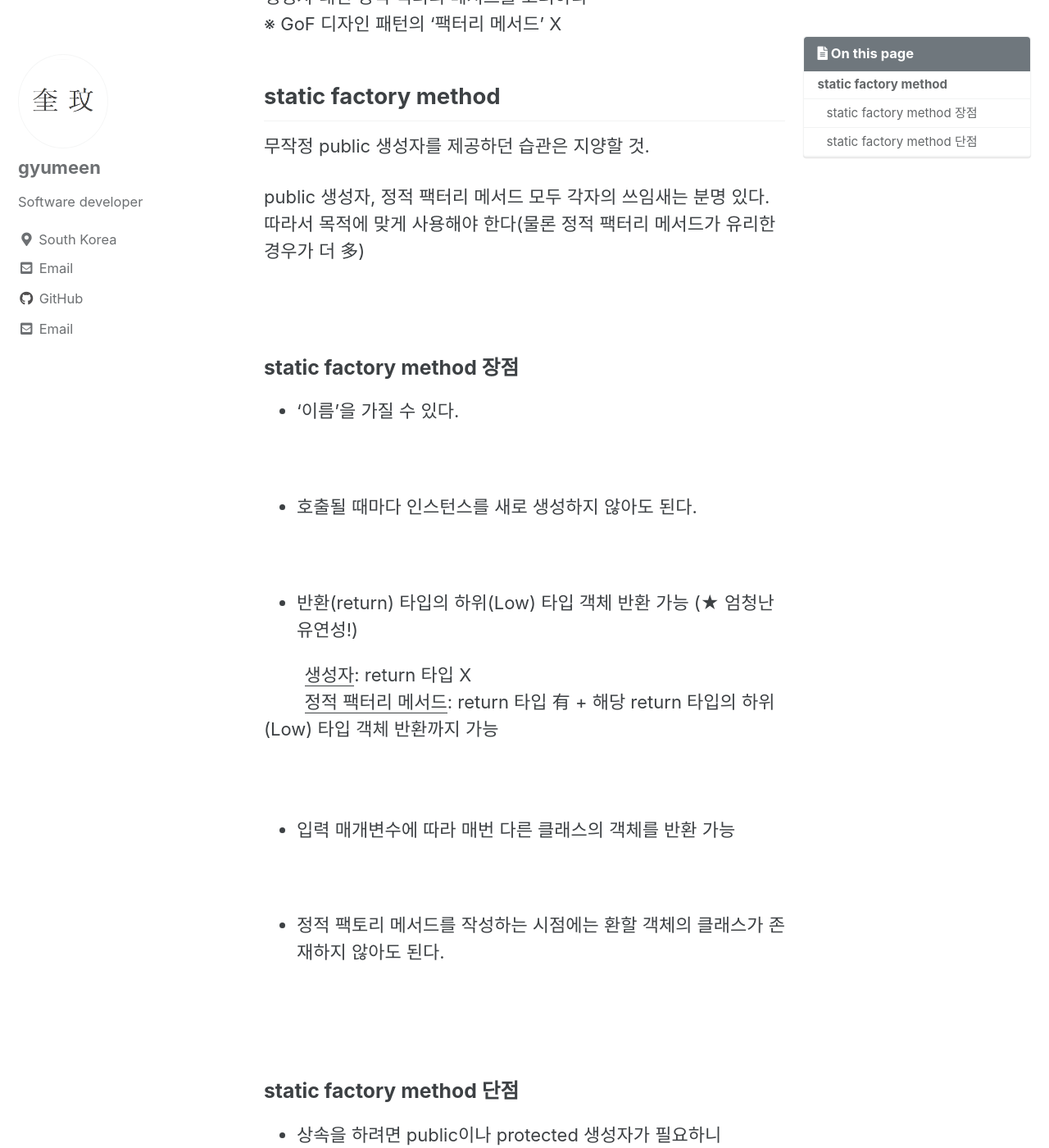
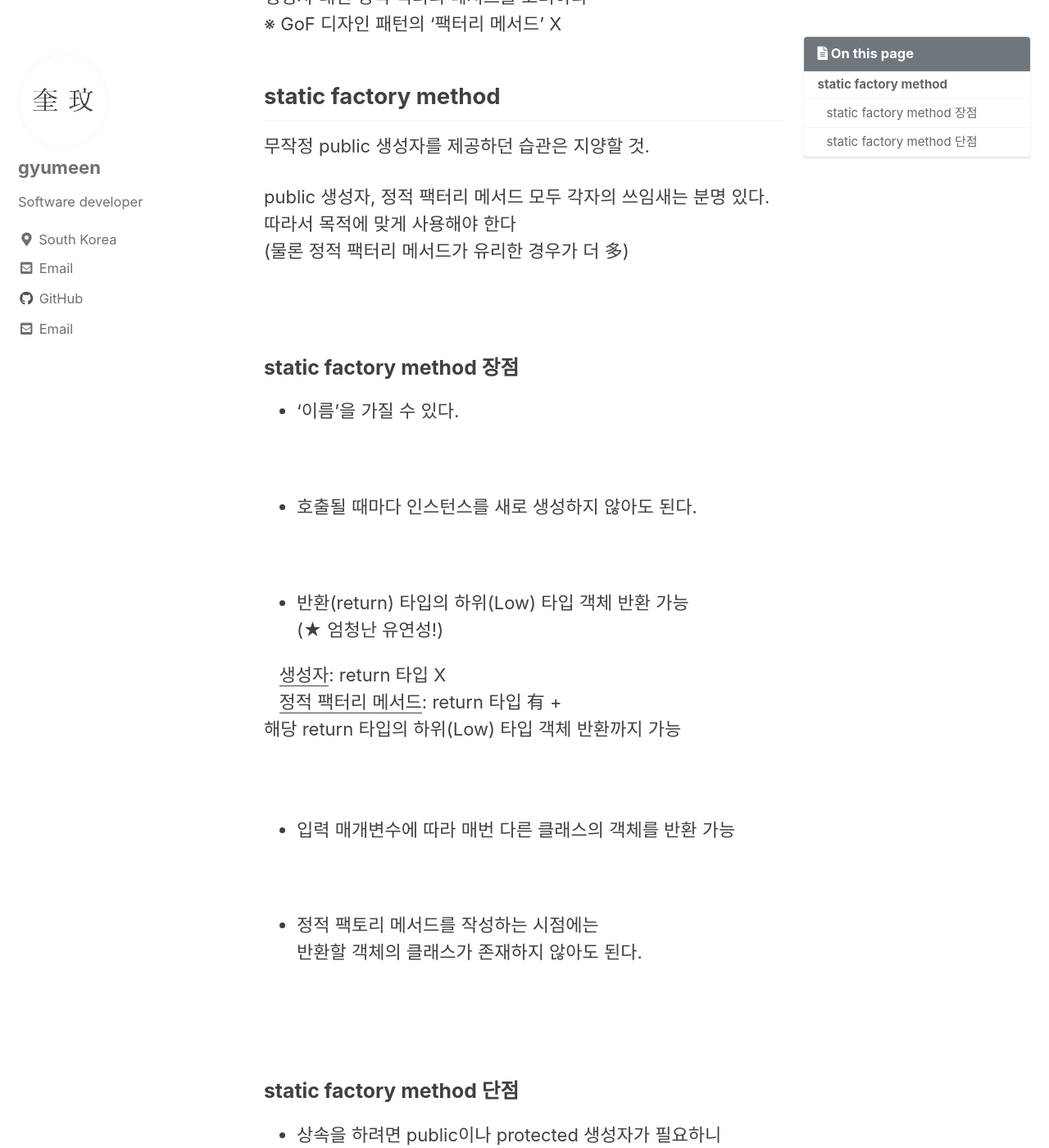
Before and after one commit to gyumeen/gyumeen.github.io, a Jekyll site: the page built from _posts/2021/Java/2021-01-14-생성자_정적 팩터리 메서드.md, in a window 1280 px wide and 1400 px high, scrolled down 317 px. Shown: the whole window at 82% size. Built offline with Jekyll 4.4.1, drawn with Linux system fonts in a browser that asks for light colours; cached includes are drawn as plain includes; comment, search, counter and statistics services are not loaded; part of the change alters nothing that is shown.

Commit message:
Update 2021-01-14-생성자_정적 팩터리 메서드.md

```diff
--- a/_posts/2021/Java/2021-01-14-생성자_정적 팩터리 메서드.md
+++ b/_posts/2021/Java/2021-01-14-생성자_정적 팩터리 메서드.md
@@ -20,7 +20,8 @@ In 객체 생성과 파괴
 무작정 public 생성자를 제공하던 습관은 지양할 것.
 
 public 생성자, 정적 팩터리 메서드 모두 각자의 쓰임새는 분명 있다.
-따라서 목적에 맞게 사용해야 한다(물론 정적 팩터리 메서드가 유리한 경우가 더 多)
+따라서 목적에 맞게 사용해야 한다
+(물론 정적 팩터리 메서드가 유리한 경우가 더 多)
 
 <br/>
 
@@ -34,10 +35,12 @@ public 생성자, 정적 팩터리 메서드 모두 각자의 쓰임새는 분
 
 <br/>
 
-- 반환(return) 타입의 하위(Low) 타입 객체 반환 가능 (★ 엄청난 유연성!)
+- 반환(return) 타입의 하위(Low) 타입 객체 반환 가능
+(★ 엄청난 유연성!)
 
- &nbsp; &nbsp; &nbsp; &nbsp; <U>생성자</U>: return 타입 X
- &nbsp; &nbsp; &nbsp; &nbsp; <U>정적 팩터리 메서드</U>: return 타입 有 + 해당 return 타입의 하위(Low) 타입 객체 반환까지 가능
+ &nbsp; &nbsp;<U>생성자</U>: return 타입 X
+ &nbsp; &nbsp;<U>정적 팩터리 메서드</U>: return 타입 有 +
+ 해당 return 타입의 하위(Low) 타입 객체 반환까지 가능
 
 <br/>
 
@@ -45,7 +48,8 @@ public 생성자, 정적 팩터리 메서드 모두 각자의 쓰임새는 분
 
 <br/>
 
-- 정적 팩토리 메서드를 작성하는 시점에는 환할 객체의 클래스가 존재하지 않아도 된다.
+- 정적 팩토리 메서드를 작성하는 시점에는
+반환할 객체의 클래스가 존재하지 않아도 된다.
 
 
 
```
